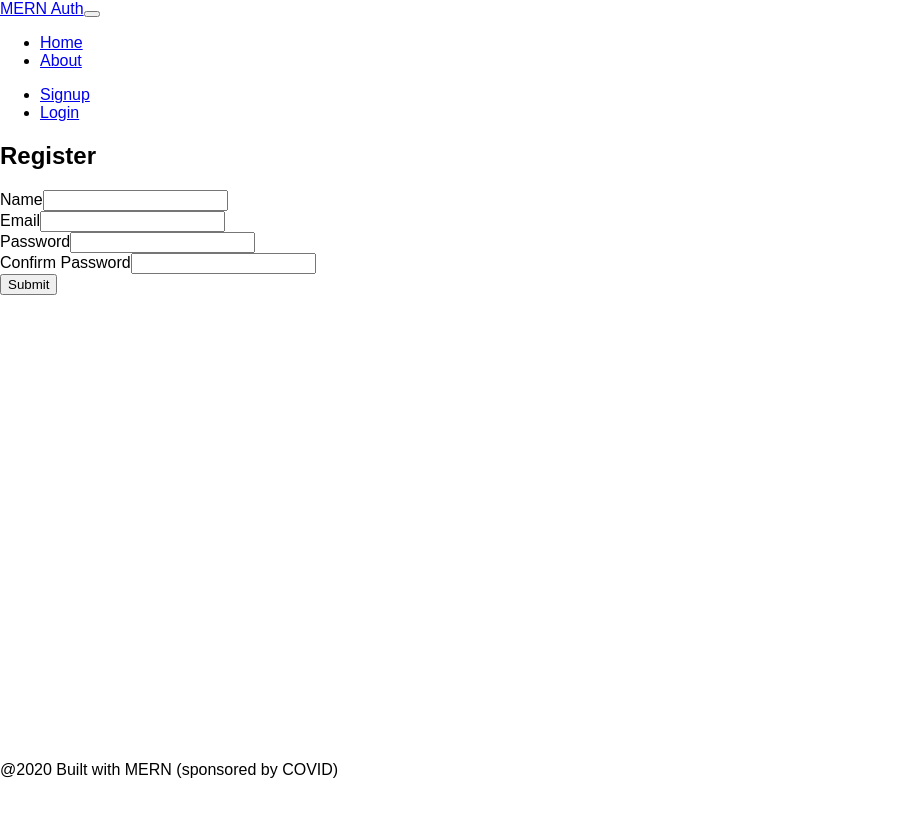
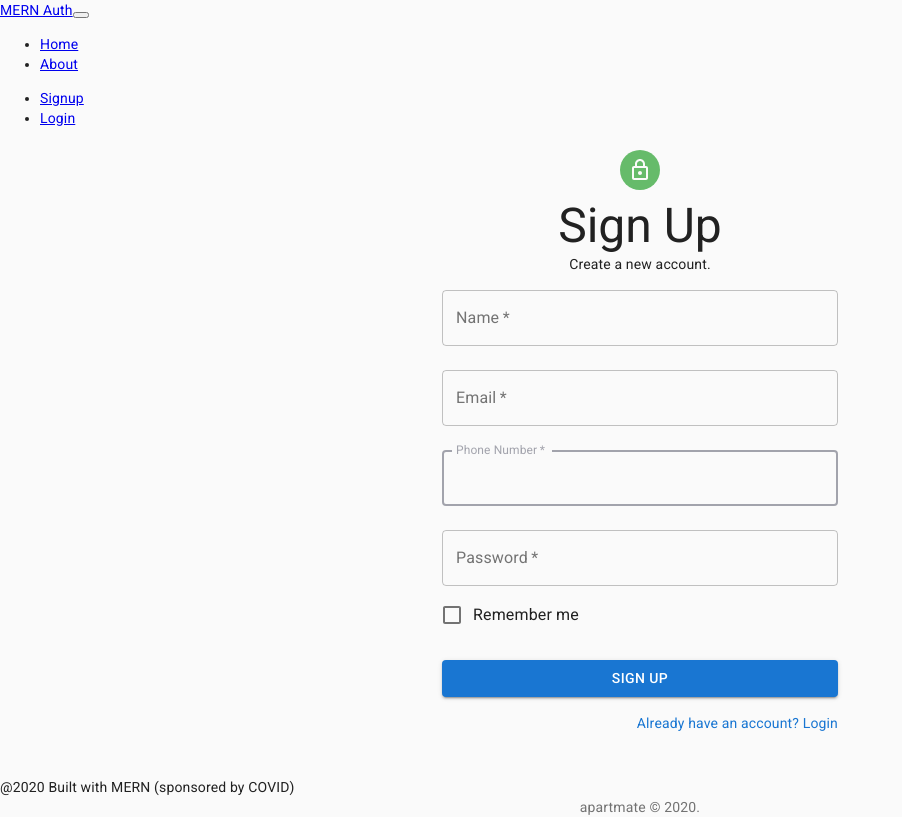
Before and after one commit to BGoldenberg161/ApartMate-Frontend, a React (Create React App) app: page /register in a window 1280 px wide. Shown: the whole page, without its empty margins (0-902 px from the left). Built offline with nearby package versions, Linux system fonts and the light colour scheme; the HTML template or start-up script is replaced by a standard one.

Commit message:
[Register] add mlayout to register page

```diff
--- a/src/components/Login.js
+++ b/src/components/Login.js
@@ -36,7 +36,7 @@ function Copyright() {
 
 const useStyles = makeStyles((theme) => ({
   paper: {
-    marginTop: theme.spacing(1),
+    marginTop: theme.spacing(0),
     display: 'flex',
     flexDirection: 'column',
     alignItems: 'center',
@@ -47,7 +47,7 @@ const useStyles = makeStyles((theme) => ({
   },
   form: {
     width: '100%', // Fix IE 11 issue.
-    marginTop: theme.spacing(1),
+    marginTop: theme.spacing(0),
     borderRadius: 4
   },
   submit: {
@@ -104,7 +104,7 @@ const Login = (props) => {
         </Typography>
         <form onSubmit={handleSubmit} className={classes.form}>
           <TextField
-            label="email"
+            label="Email"
             type="email"
             name="email"
             value={email}
@@ -117,7 +117,7 @@ const Login = (props) => {
             color="secondary"
           />
           <TextField
-            label="password"
+            label="Password"
             type="password"
             name="password"
             value={password}
--- a/src/components/Register.js
+++ b/src/components/Register.js
@@ -1,14 +1,64 @@
 import React, {useState} from 'react'
 import axios from 'axios'
 import {Redirect} from 'react-router-dom'
+// importing material UI components___________________________________
+import Avatar from '@material-ui/core/Avatar';
+import Button from '@material-ui/core/Button';
+import CssBaseline from '@material-ui/core/CssBaseline';
+import TextField from '@material-ui/core/TextField';
+import FormControlLabel from '@material-ui/core/FormControlLabel';
+import Checkbox from '@material-ui/core/Checkbox';
+import Link from '@material-ui/core/Link';
+import Grid from '@material-ui/core/Grid';
+import Box from '@material-ui/core/Box';
+import LockOutlinedIcon from '@material-ui/icons/LockOutlined';
+import Typography from '@material-ui/core/Typography';
+import { makeStyles } from '@material-ui/core/styles';
+import Container from '@material-ui/core/Container';
+
+// _______________________________________________________________________
 const REACT_APP_SERVER_URL = process.env.REACT_APP_SERVER_URL
+
+function Copyright() {
+    return (
+      <Typography variant="body2" color="textSecondary" align="center">
+        {'apartmate © '}
+        {' '}
+        {new Date().getFullYear()}
+        {'.'}
+      </Typography>
+    );
+  }
+
+  const useStyles = makeStyles((theme) => ({
+    paper: {
+      marginTop: theme.spacing(0),
+      display: 'flex',
+      flexDirection: 'column',
+      alignItems: 'center',
+    },
+    avatar: {
+      margin: theme.spacing(1),
+      backgroundColor: theme.palette.success.main,
+    },
+    form: {
+      width: '100%', // Fix IE 11 issue.
+      marginTop: theme.spacing(0),
+      borderRadius: 4
+    },
+    submit: {
+      margin: theme.spacing(3, 0, 2),
+    },
+  }));
 
 const Register = () => {
     const [name, setName] = useState('')
     const [email, setEmail] = useState('')
+    const [phoneNumber, setPhoneNumber] = useState ('')
     const [password, setPassword] = useState('')
     const [confirmPassword, setConfirmPassword] = useState('')
     const [redirect, setRedirect] = useState(false)
+    const classes = useStyles();
 
     const handleName = (e) => {
         setName(e.target.value)
@@ -16,6 +66,10 @@ const Register = () => {
 
     const handleEmail = (e) => {
         setEmail(e.target.value)
+    }
+
+    const handlePhoneNumber = (e) => {
+        setPhoneNumber(e.target.value)
     }
 
     const handlePassword = (e) => {
@@ -42,34 +96,104 @@ const Register = () => {
 
     if(redirect) return <Redirect to="/login" />
 
-    return(
-        <div className="row mt-4">
-            <div className="col-md-7 offset-md-3">
-                <div className="card card-body">
-                    <h2 className="py-2">Register</h2>
-                    <form onSubmit={handleSubmit}>
-                        <div className="form-group">
-                            <label htmlFor="name">Name</label>
-                            <input type="text" name="name" value={name} onChange={handleName} className="form-control"></input>
-                        </div>
-                        <div className="form-group">
-                            <label htmlFor="email">Email</label>
-                            <input type="email" name="email" value={email} onChange={handleEmail} className="form-control"></input>
-                        </div>
-                        <div className="form-group">
-                            <label htmlFor="password">Password</label>
-                            <input type="password" name="password" value={password} onChange={handlePassword} className="form-control"></input>
-                        </div>
-                        <div className="form-group">
-                            <label htmlFor="confirmPassword">Confirm Password</label>
-                            <input type="password" name="confirmPassword" value={confirmPassword} onChange={handleConfirmPassword} className="form-control"></input>
-                        </div>
-                        <button type="submit" className="btn btn-primary float-right">Submit</button>
-                    </form>
-                </div>
-            </div>
-        </div>
-    )
-}
+    return (
+        <Container component="main" maxWidth="xs">
+          <CssBaseline />
+          <div className={classes.paper}>
+            <Avatar className={classes.avatar}>
+              <LockOutlinedIcon />
+            </Avatar>
+            <Typography component="h1" variant="h3">
+              Sign Up
+            </Typography>
+            <Typography variant="p">
+              Create a new account.
+            </Typography>
+            <form onSubmit={handleSubmit} className={classes.form}>
+                <TextField
+                    label="Name"
+                    type="name"
+                    name="name"
+                    value={name}
+                    onChange={handleName}
+                    variant="outlined"
+                    margin="normal"
+                    required
+                    fullWidth
+                    autoFocus
+                    color="secondary"
+                />
+                <TextField
+                    label="Email"
+                    type="email"
+                    name="email"
+                    value={email}
+                    onChange={handleEmail}
+                    variant="outlined"
+                    margin="normal"
+                    required
+                    fullWidth
+                    autoFocus
+                    color="secondary"
+                />
+                <TextField
+                    label="Phone Number"
+                    type="phoneNumber"
+                    name="phoneNumber"
+                    value={phoneNumber}
+                    onChange={handlePhoneNumber}
+                    variant="outlined"
+                    margin="normal"
+                    required
+                    fullWidth
+                    autoFocus
+                    color="secondary"
+                />
+                <TextField
+                    label="Password"
+                    type="password"
+                    name="password"
+                    value={password}
+                    onChange={handlePassword}
+                    variant="outlined"
+                    margin="normal"
+                    fullWidth
+                    required
+                    color="secondary"
+                />
 
-export default Register
+              <FormControlLabel
+                control={<Checkbox value="remember" color="primary" />}
+                label="Remember me"
+              />
+
+              <Button
+                type="submit"
+                fullWidth
+                variant="contained"
+                color="primary"
+                className={classes.submit}
+              >
+                Sign Up
+              </Button>
+
+              <Grid container>
+                <Grid item xs>
+
+                </Grid>
+                <Grid item>
+                  <Link href="http://localhost:3000/login" variant="body2">
+                    {"Already have an account? Login"}
+                  </Link>
+                </Grid>
+              </Grid>
+            </form>
+          </div>
+          <Box mt={8}>
+            <Copyright />
+          </Box>
+        </Container>
+      );
+    }
+
+    export default Register;
```
